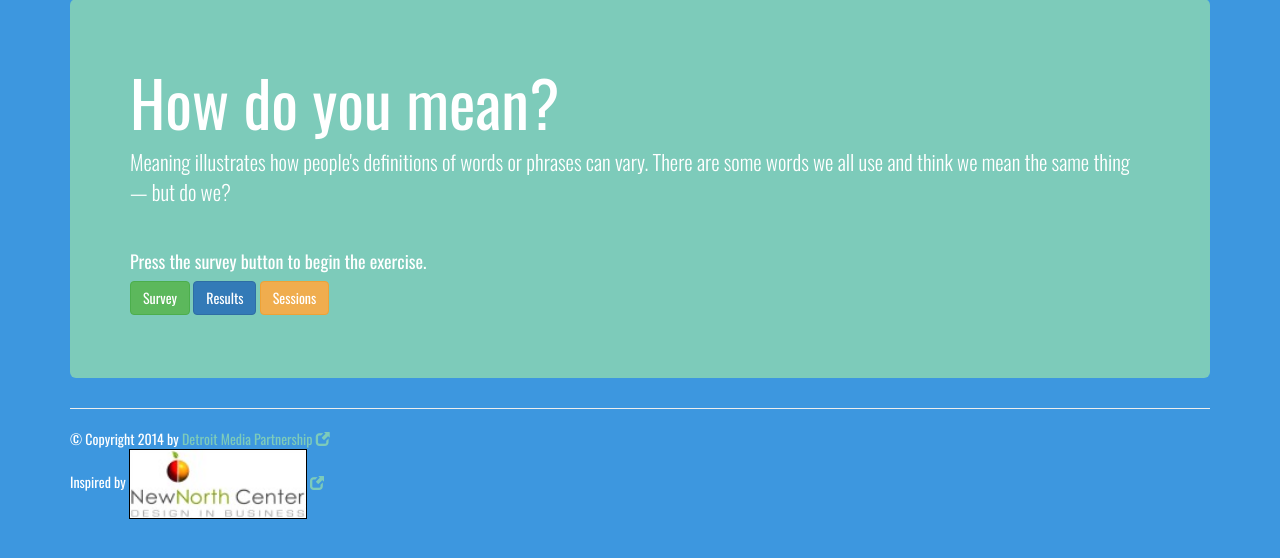
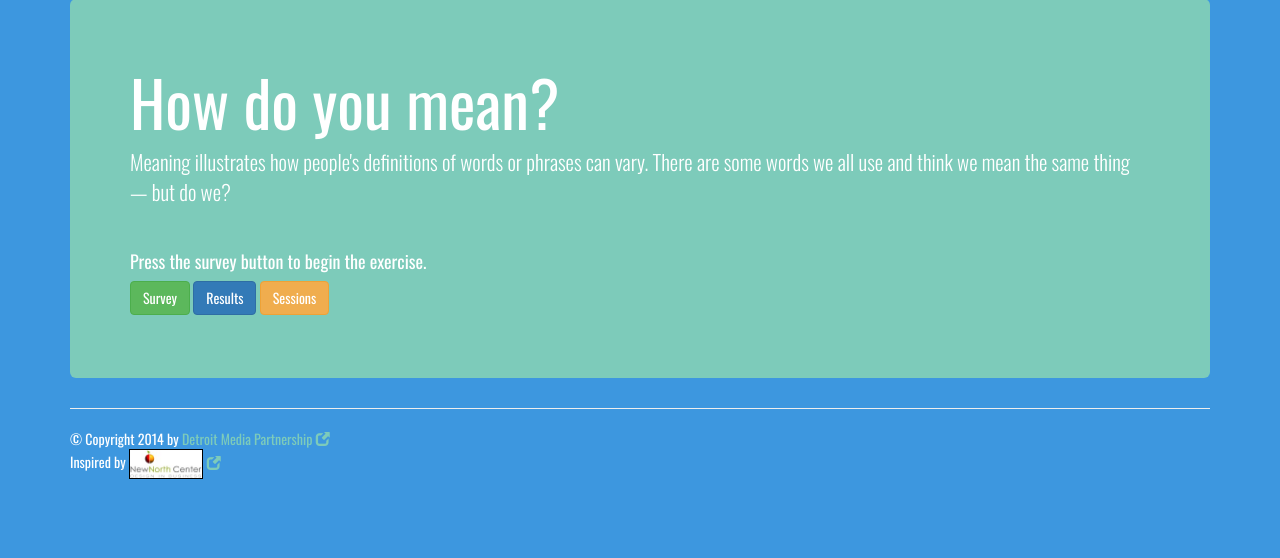
Before and after one commit to detroit-media-partnership/meaning, a Flask app: page / in a window 1280 px wide. Shown: the part 57-615 px from the top of the page. Run offline with Flask 2, Linux system fonts and the light colour scheme; some libraries are stand-ins or nearby versions.

Commit message:
reduced image size ncc

```diff
--- a/templates/template.html
+++ b/templates/template.html
@@ -16,7 +16,7 @@
 			&copy; Copyright 2014 by <a href="http://detroitmedia.com">Detroit Media Partnership</a> <br />
             Inspired by
                 <a href="http://newnorthcenter.org/">
-                    <img style="border:1px solid #000;height:70px;" src="{{ url_for('static', filename='img/ncc.jpg') }}">
+                    <img style="border:1px solid #000;height:30px;" src="{{ url_for('static', filename='img/ncc.jpg') }}">
 		        </a>
         </div>
 		<br /><br />
```
